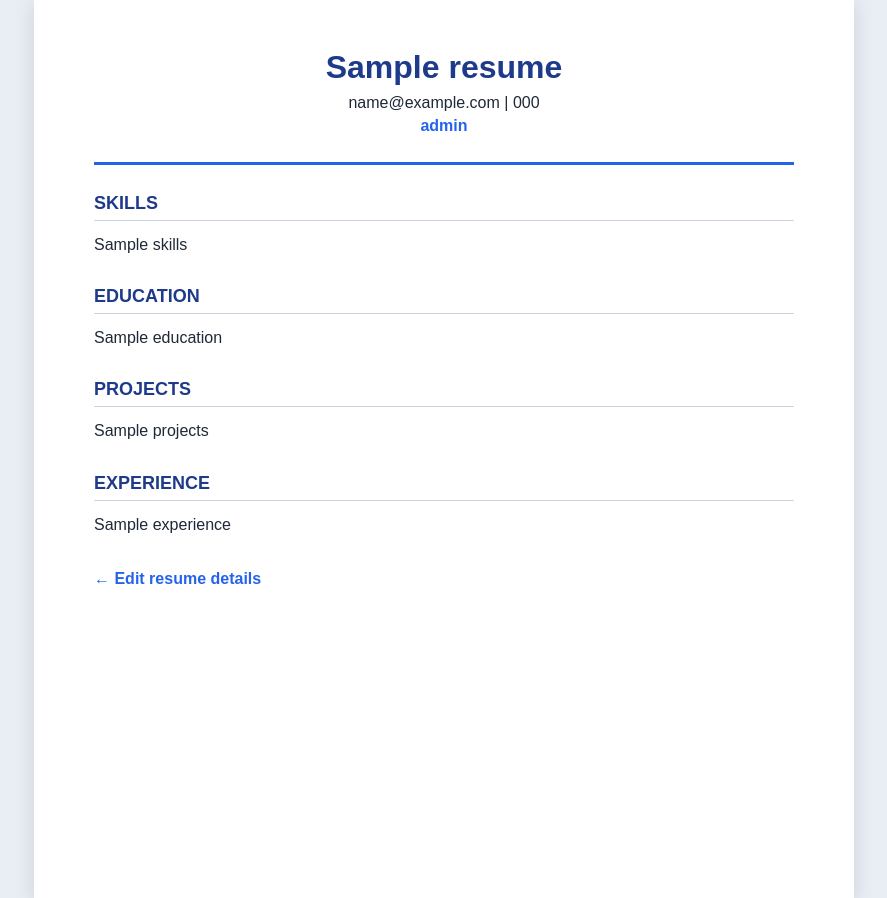
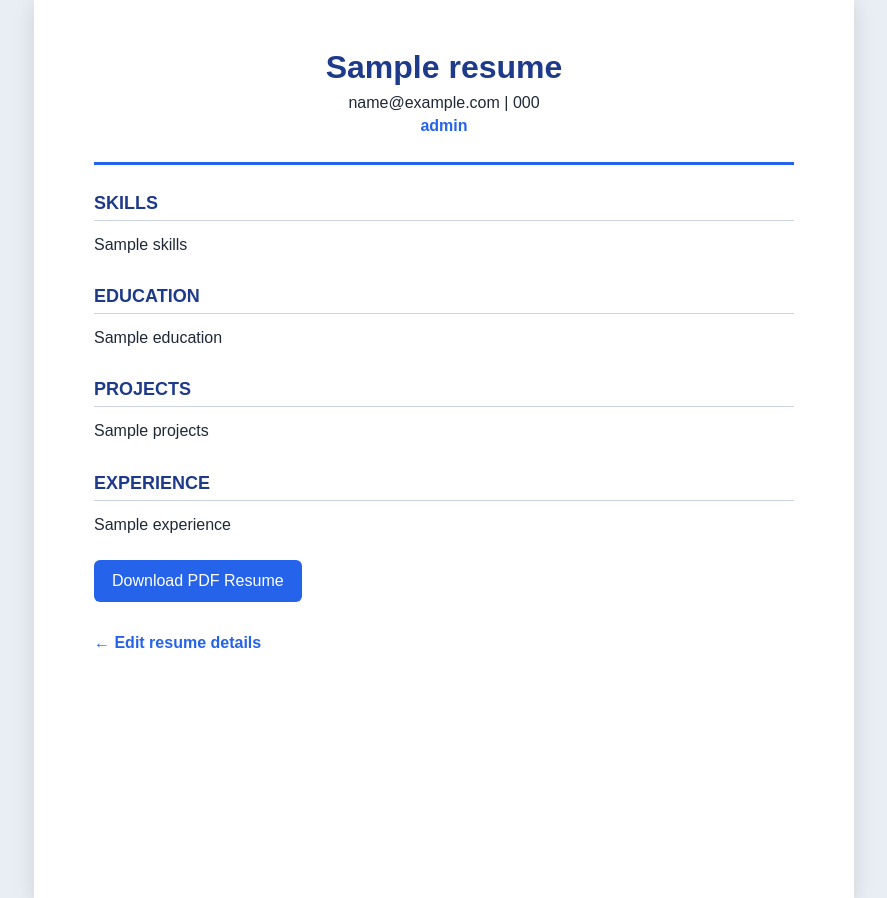
Before and after one commit to Anusha900-ai/ai-resume-builder, a Flask app: template templates/preview.html in a window 1280 px wide. Shown: the part 51-949 px from the top of the page, without its empty margins (196-1083 px from the left). Run offline with Flask 3, Linux system fonts and the light colour scheme; the template is opened without the code that fills it: most values are stand-ins (such as "Sample title", 1, 10 or a date in 2020).

Commit message:
Add PDF resume download

```diff
--- a/app.py
+++ b/app.py
@@ -1,4 +1,12 @@
-from flask import Flask, render_template, request
+from io import BytesIO
+from xml.sax.saxutils import escape
+
+from flask import Flask, render_template, request, send_file
+from reportlab.lib.colors import HexColor
+from reportlab.lib.pagesizes import A4
+from reportlab.lib.styles import getSampleStyleSheet, ParagraphStyle
+from reportlab.lib.units import inch
+from reportlab.platypus import SimpleDocTemplate, Paragraph, Spacer
 
 app = Flask(__name__)
 
@@ -10,18 +18,113 @@ def home():
 
 @app.route("/preview", methods=["POST"])
 def preview():
-    resume = {
-        "name": request.form.get("name"),
-        "email": request.form.get("email"),
-        "phone": request.form.get("phone"),
-        "target_role": request.form.get("target_role"),
-        "skills": request.form.get("skills"),
-        "education": request.form.get("education"),
-        "projects": request.form.get("projects"),
-        "experience": request.form.get("experience"),
+    resume = get_resume_data()
+    return render_template("preview.html", resume=resume)
+
+
+@app.route("/download-pdf", methods=["POST"])
+def download_pdf():
+    resume = get_resume_data()
+
+    pdf_file = BytesIO()
+
+    document = SimpleDocTemplate(
+        pdf_file,
+        pagesize=A4,
+        rightMargin=50,
+        leftMargin=50,
+        topMargin=50,
+        bottomMargin=50,
+    )
+
+    styles = getSampleStyleSheet()
+
+    name_style = ParagraphStyle(
+        "ResumeName",
+        parent=styles["Title"],
+        fontSize=24,
+        textColor=HexColor("#1e3a8a"),
+        spaceAfter=8,
+        alignment=1,
+    )
+
+    contact_style = ParagraphStyle(
+        "Contact",
+        parent=styles["Normal"],
+        alignment=1,
+        spaceAfter=8,
+    )
+
+    role_style = ParagraphStyle(
+        "Role",
+        parent=styles["Normal"],
+        alignment=1,
+        textColor=HexColor("#2563eb"),
+        spaceAfter=18,
+    )
+
+    heading_style = ParagraphStyle(
+        "Heading",
+        parent=styles["Heading2"],
+        textColor=HexColor("#1e3a8a"),
+        spaceBefore=12,
+        spaceAfter=6,
+    )
+
+    content_style = ParagraphStyle(
+        "Content",
+        parent=styles["Normal"],
+        fontSize=10.5,
+        leading=16,
+    )
+
+    content = [
+        Paragraph(escape(resume["name"]), name_style),
+        Paragraph(
+            escape(f'{resume["email"]} | {resume["phone"]}'),
+            contact_style,
+        ),
+        Paragraph(escape(resume["target_role"]), role_style),
+    ]
+
+    add_section(content, "Skills", resume["skills"], heading_style, content_style)
+    add_section(content, "Education", resume["education"], heading_style, content_style)
+    add_section(content, "Projects", resume["projects"], heading_style, content_style)
+    add_section(content, "Experience", resume["experience"], heading_style, content_style)
+
+    document.build(content)
+    pdf_file.seek(0)
+
+    safe_name = resume["name"].replace(" ", "_") or "resume"
+
+    return send_file(
+        pdf_file,
+        as_attachment=True,
+        download_name=f"{safe_name}_resume.pdf",
+        mimetype="application/pdf",
+    )
+
+
+def get_resume_data():
+    return {
+        "name": request.form.get("name", ""),
+        "email": request.form.get("email", ""),
+        "phone": request.form.get("phone", ""),
+        "target_role": request.form.get("target_role", ""),
+        "skills": request.form.get("skills", ""),
+        "education": request.form.get("education", ""),
+        "projects": request.form.get("projects", ""),
+        "experience": request.form.get("experience", ""),
     }
 
-    return render_template("preview.html", resume=resume)
+
+def add_section(content, heading, text, heading_style, content_style):
+    if text:
+        clean_text = escape(text).replace("\n", "<br/>")
+
+        content.append(Spacer(1, 4))
+        content.append(Paragraph(heading, heading_style))
+        content.append(Paragraph(clean_text, content_style))
 
 
 if __name__ == "__main__":
--- a/templates/preview.html
+++ b/templates/preview.html
@@ -35,7 +35,18 @@
             <p class="content-text">{{ resume.experience }}</p>
         </section>
         {% endif %}
+        <form action="/download-pdf" method="POST">
+    <input type="hidden" name="name" value="{{ resume.name }}">
+    <input type="hidden" name="email" value="{{ resume.email }}">
+    <input type="hidden" name="phone" value="{{ resume.phone }}">
+    <input type="hidden" name="target_role" value="{{ resume.target_role }}">
+    <input type="hidden" name="skills" value="{{ resume.skills }}">
+    <input type="hidden" name="education" value="{{ resume.education }}">
+    <input type="hidden" name="projects" value="{{ resume.projects }}">
+    <input type="hidden" name="experience" value="{{ resume.experience }}">
 
+    <button type="submit">Download PDF Resume</button>
+</form>
         <a class="edit-link" href="/">← Edit resume details</a>
     </main>
 </body>
```
